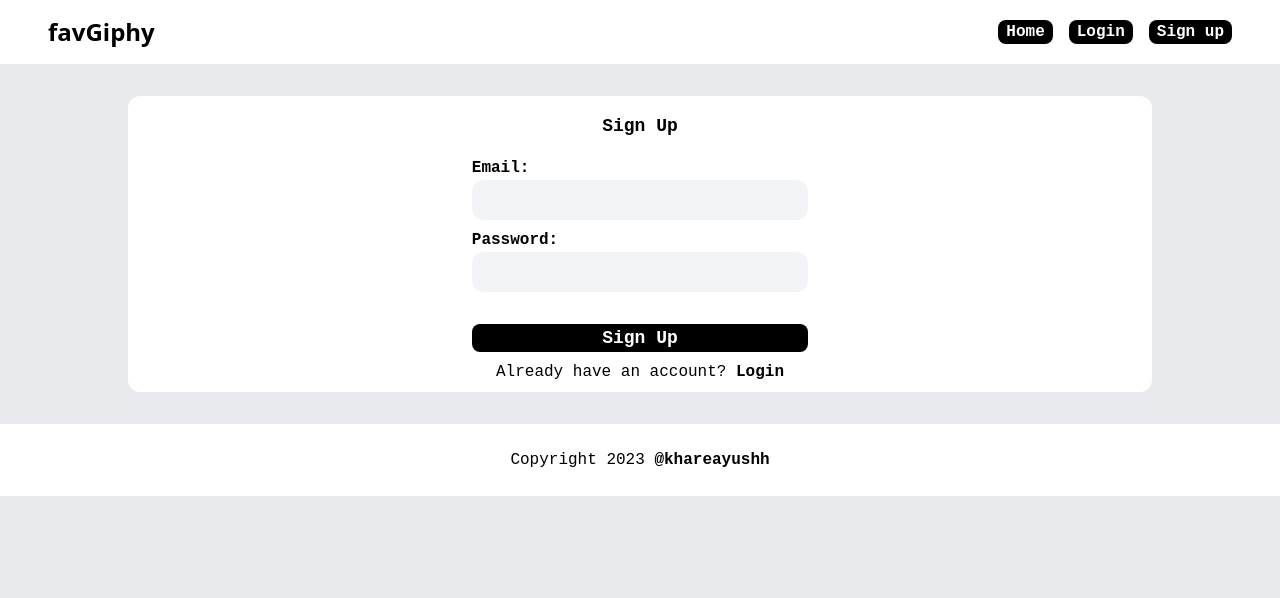
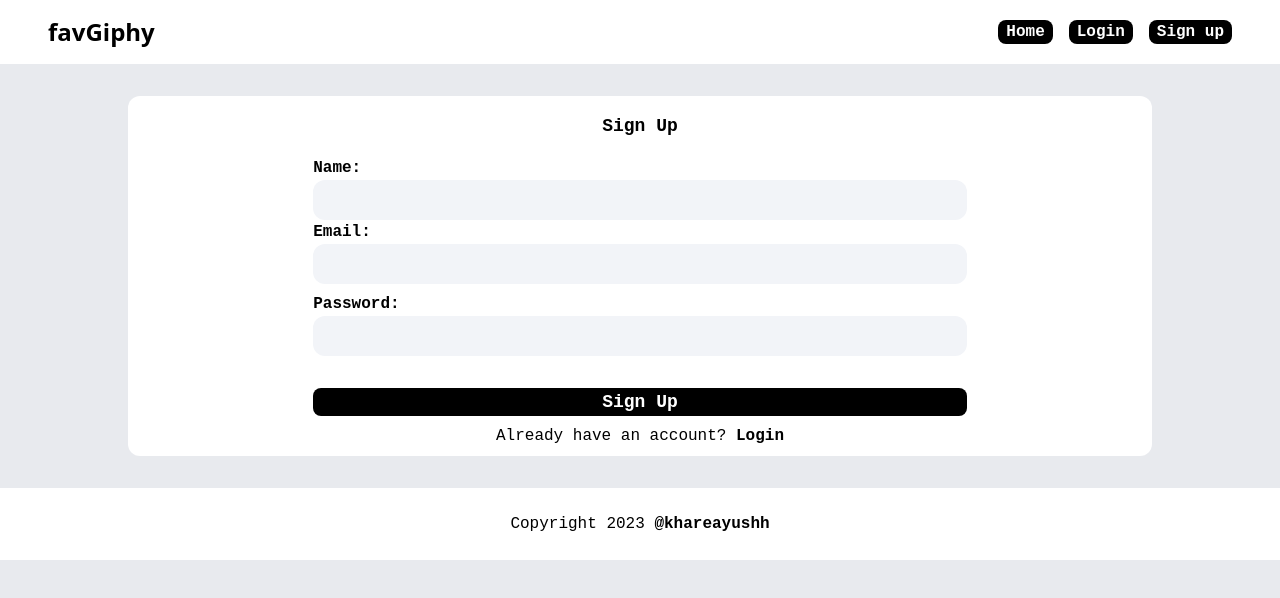
Before and after one commit to Khareayushh/fav_giphy, a Next.js app: page /signup in a window 1280 px wide. Shown: the top 598 px of the page. Built offline with nearby package versions, Linux system fonts and the light colour scheme; no server answers.

Commit message:
fixed some stuffs

```diff
--- a/app/components/GiphyItem.js
+++ b/app/components/GiphyItem.js
@@ -13,11 +13,11 @@ const GiphyItem = ({ image, onAddToFavorites }) => {
   const { user } = UserAuth();
   return (
     <li className="masonry-item flex flex-col justify-start align-start p-4">
-      <img src={image.images.downsized_medium.url} alt={image.title} />
+      <img src={image.images.fixed_height_still.url} alt={image.title} />
       <div className="flex items-start justify-between">
         <div className="mt-2">
           <p className="font-semibold text-base">{image.title}</p>
-          {image.username && <p className="text-sm">@{image.username}</p>}
+          {image.username && <p className="text-sm text-[#999FAA]">@{image.username}</p>}
         </div>
         {/* Toggle between StarIcon and StarBorderIcon based on isSelected */}
         {user && (
--- a/app/components/Navbar.js
+++ b/app/components/Navbar.js
@@ -1,3 +1,4 @@
+"use client";
 import React, { useEffect, useState } from "react";
 import { UserAuth } from "../context/AuthContext";
 import Link from "next/link";
@@ -25,7 +26,6 @@ const Navbar = () => {
     checkAuthentication();
   }, [user]);
 
-  console.log(user);
   return (
     <div className="flex justify-between items-center py-4 px-12 bg-[#fff] mb-8">
       <Link href="/" className="text-2xl font-sans font-bold">
@@ -57,7 +57,7 @@ const Navbar = () => {
         </ul>
       ) : (
         <div className="px-4 flex items-center gap-4">
-          <p className="text-center font-semibold text-base">Hello👋, {user.email}</p>
+          <p className="text-center font-semibold text-base">Hello👋, {user.displayName}</p>
           <p onClick={() => location.reload()} className="cursor-pointer font-semibold bg-black text-white px-2 py-1 rounded-lg">
             Home
           </p>
--- a/app/context/AuthContext.js
+++ b/app/context/AuthContext.js
@@ -1,3 +1,4 @@
+"use client"
 import { useContext, createContext, useState, useEffect } from "react";
 import {
   getAuth,
--- a/app/layout.js
+++ b/app/layout.js
@@ -1,4 +1,4 @@
-'use client';
+
 import { Inter } from "next/font/google";
 import "./globals.css";
 import Navbar from "./components/Navbar";
@@ -7,8 +7,8 @@ import { AuthContextProvider } from "./context/AuthContext";
 
 const inter = Inter({ subsets: ["latin"] });
 
-const metadata = {
-  title: "Create Next App",
+export const metadata = {
+  title: "favGiphy",
   description: "Generated by create next app",
 };
 
--- a/app/page.js
+++ b/app/page.js
@@ -79,7 +79,7 @@ export default function Home() {
       await setDoc(docRef, {
         composite_key: compositeKey, // Include the composite key in the document data
         giphy_id: image.id,
-        gif_url: image.images.downsized_medium.url,
+        gif_url: image.images.fixed_height_downsampled.url,
         name: image.title,
         upload_by: image.username || "",
         user_id: user.uid,
@@ -148,7 +148,7 @@ export default function Home() {
             }}
             className="p-4 pl-10 w-full bg-[#F2F4F8] rounded-xl font-semibold"
             type="text"
-            placeholder="Search gif"
+            placeholder="Article name or keywords..."
           ></input>
           <button
             onClick={handleSearch}
@@ -163,6 +163,13 @@ export default function Home() {
         {isLoading && (
           <div className="flex absolute top-1/2 left-1/2 items-center justify-center">
             <div class="loader "></div>
+          </div>
+        )}
+
+        {!user && !displayedResults && (
+          <div className="favorite m-6">
+            <p className="text-lg font-semibold">Favorites⭐️</p>
+            <p>Login or Signup for using this feature</p>
           </div>
         )}
 
@@ -196,7 +203,7 @@ export default function Home() {
 
         {displayedResults && !isLoading && (
           <div>
-            <ul className="grid grid-cols-3 masonry-container">
+            <ul className="grid grid-cols-3 masonry-container ml-2 mr-6">
               {displayedResults.map((result) => (
                 <GiphyItem
                   key={result.id}
--- a/app/signup/page.js
+++ b/app/signup/page.js
@@ -1,12 +1,16 @@
 "use client";
 import React, { useState } from "react";
-import { createUserWithEmailAndPassword, getAuth } from "firebase/auth";
+import {
+  createUserWithEmailAndPassword,
+  getAuth,
+  updateProfile,
+} from "firebase/auth";
 import Link from "next/link";
 import { useRouter } from "next/navigation";
-import { Island_Moments } from "next/font/google";
 
 const SignUp = () => {
   const [email, setEmail] = useState("");
+  const [name, setName] = useState("");
   const [password, setPassword] = useState("");
   const [error, setError] = useState("");
   const [isLoading, setIsLoading] = useState(false);
@@ -17,14 +21,17 @@ const SignUp = () => {
   const handleSubmit = async (e) => {
     e.preventDefault();
     try {
-      setIsLoading(true)
+      setIsLoading(true);
       await createUserWithEmailAndPassword(auth, email, password);
       // Redirect to login page or dashboard
+
+      const user = auth.currentUser;
+      await updateProfile(user, { displayName: name });
+
       router.push("/");
     } catch (error) {
       setError(error.message);
-    }
-    finally{
+    } finally {
       setIsLoading(false);
     }
   };
@@ -34,6 +41,17 @@ const SignUp = () => {
       <h1 className="text-lg p-2 font-semibold">Sign Up</h1>
       <form onSubmit={handleSubmit} className="p-2">
         <div>
+          <label htmlFor="name" className="pr-12 font-semibold">
+            Name:
+          </label>
+          <input
+            className="p-2 w-full bg-[#F2F4F8] rounded-xl"
+            type="text"
+            id="name"
+            value={name}
+            onChange={(e) => setName(e.target.value)}
+            required
+          />
           <label htmlFor="email" className="pr-12 font-semibold">
             Email:
           </label>
@@ -59,7 +77,9 @@ const SignUp = () => {
             required
           />
         </div>
-        <div className="flex items-center justify-center mt-2">{isLoading && <div className="loader "></div>}</div>
+        <div className="flex items-center justify-center mt-2">
+          {isLoading && <div className="loader "></div>}
+        </div>
 
         {error && (
           <p className="my-1" style={{ color: "red" }}>
@@ -75,10 +95,7 @@ const SignUp = () => {
       </form>
       <p>
         Already have an account?{" "}
-        <Link
-          href="/login"
-          className="cursor-pointer font-semibold"
-        >
+        <Link href="/login" className="cursor-pointer font-semibold">
           Login
         </Link>
       </p>
```
